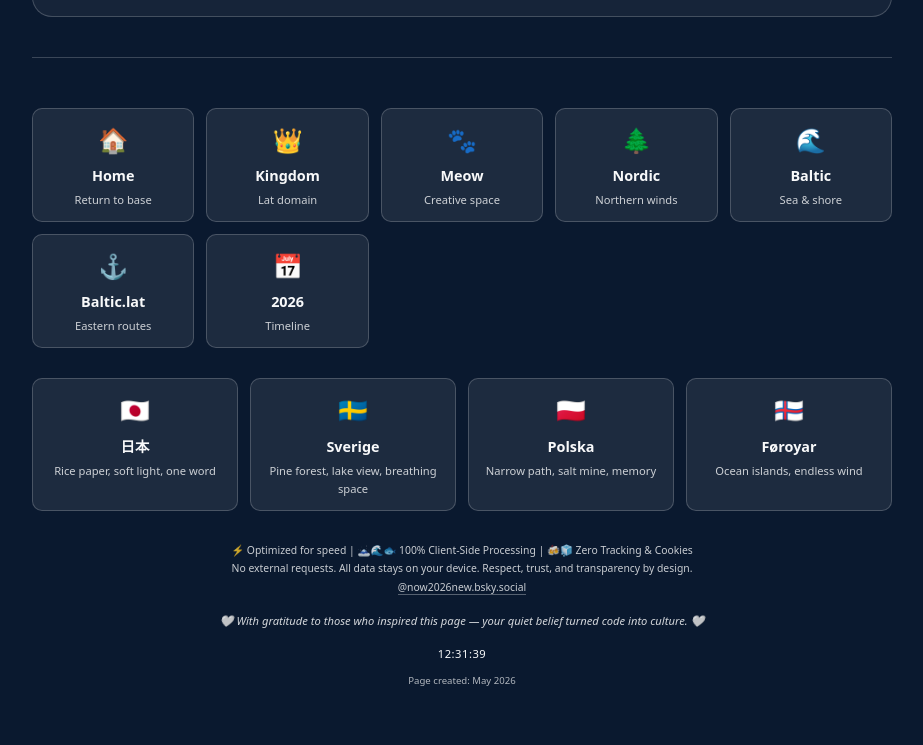
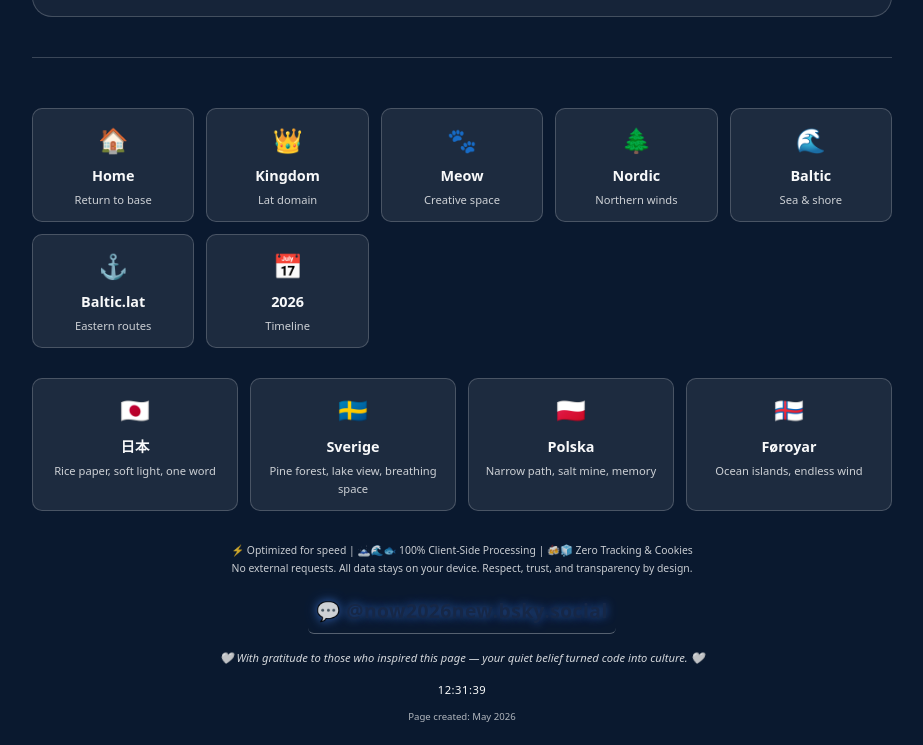
Before and after one commit to now2026/kingdomlat, a plain HTML site: page up/up.html in a window 1280 px wide. Shown: the part 3416-4161 px from the top of the page, without its empty margins (178-1101 px from the left). Before the commit the page ends 4124 px from the top, so only its background shows below. Drawn offline with Linux system fonts and the light colour scheme.

Commit message:
Update up.html

```diff
--- a/up/up.html
+++ b/up/up.html
@@ -139,11 +139,33 @@
       <a href="https://www.doors.mom/foroyar.html" class="mini-card" lang="fo"><span class="card-icon">🇫🇴</span><span class="card-title">Føroyar</span><span class="card-desc">Ocean islands, endless wind</span></a>
     </div>
 
-    <div class="footer-info">
-      ⚡ Optimized for speed | 🗻🌊🐟 100% Client-Side Processing | 🍻🧊 Zero Tracking & Cookies<br>
-      No external requests. All data stays on your device. Respect, trust, and transparency by design.<br>
-      <a href="@now2026new.bsky.social" target="_blank" rel="noopener">@now2026new.bsky.social</a>
+<div class="footer-info">
+    ⚡ Optimized for speed | 🗻🌊🐟 100% Client-Side Processing | 🍻🧊 Zero Tracking & Cookies<br>
+    No external requests. All data stays on your device. Respect, trust, and transparency by design.<br>
+
+    <!-- قسم التواصل الاجتماعي المعدل -->
+    <div style="margin-top: 12px;">
+        <a href="https://bsky.app/profile/now2026new.bsky.social"
+           target="_blank"
+           rel="noopener"
+           style="
+               font-size: 1.2rem;
+               color: #1a2b4c;
+               text-decoration: none;
+               font-weight: 600;
+               letter-spacing: 0.5px;
+               text-shadow: 0 0 8px rgba(74, 140, 255, 0.6), 0 0 16px rgba(74, 140, 255, 0.3);
+               transition: all 0.3s ease;
+               display: inline-block;
+               padding: 4px 8px;
+               border-radius: 6px;
+           "
+           onmouseover="this.style.color='#4a8cff'; this.style.textShadow='0 0 12px rgba(74, 140, 255, 0.9), 0 0 24px rgba(74, 140, 255, 0.5)';"
+           onmouseout="this.style.color='#1a2b4c'; this.style.textShadow='0 0 8px rgba(74, 140, 255, 0.6), 0 0 16px rgba(74, 140, 255, 0.3)';">
+            💬 @now2026new.bsky.social
+        </a>
     </div>
+</div>
 
     <!-- 🙏 عبارة الشكر والتقدير -->
     <div style="text-align:center; margin:15px 0; font-size:0.7rem; opacity:0.85; font-style:italic;">
```
